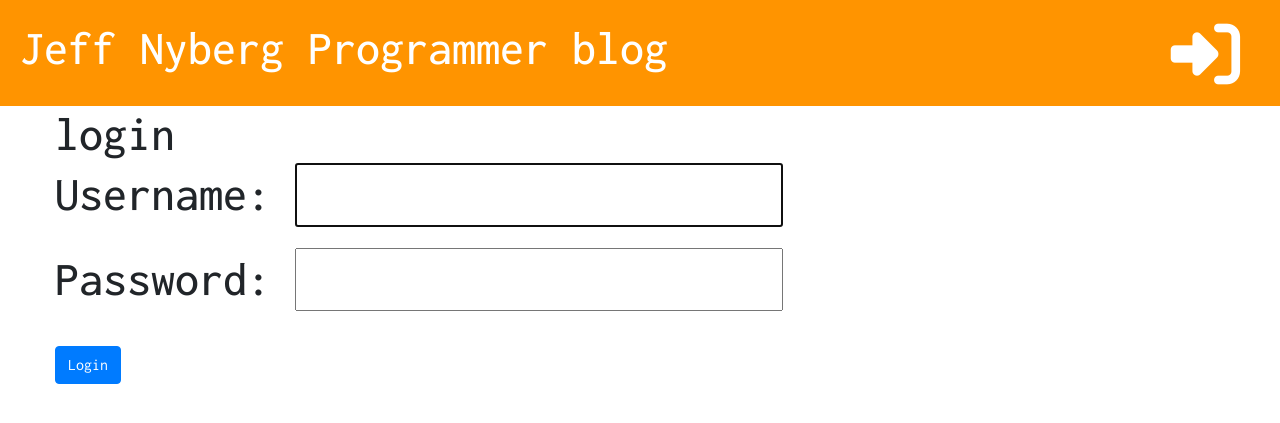
After one commit to janyberg1963/MyBlogSite, a Django app: page /accounts/login/ in a window 1280 px wide. The commit adds this page. Shown: the top 423 px of the page. Run offline with Django 3.2, Linux system fonts and the light colour scheme; some libraries are stand-ins or nearby versions.

Commit message:
add login functionality

```diff
--- a/MyBlog/settings.py
+++ b/MyBlog/settings.py
@@ -27,6 +27,7 @@ DEBUG = True
 
 ALLOWED_HOSTS = []
 
+LOGIN_REDIRECT_URL = "post_list"
 
 # Application definition
 
--- a/Mysite/templates/Mysite/base.html
+++ b/Mysite/templates/Mysite/base.html
@@ -7,7 +7,9 @@
 <head>
     <meta charset="UTF-8">
     <meta name="viewport" content="width=device-width, initial-scale=1.0">
-    <title>My Blog</title>
+
+    <title>{% block title %}{% endblock %}</title>
+
     <link rel="preconnect" href="https://fonts.gstatic.com">
     <link rel="stylesheet" href="https://fonts.googleapis.com/css2?family=Inconsolata:wght@400;500&display=swap " rel="stylesheet ">
     <link rel="stylesheet " href="https://cdn.jsdelivr.net/npm/bootstrap@4.5.3/dist/css/bootstrap.min.css " integrity="sha384-TX8t27EcRE3e/ihU7zmQxVncDAy5uIKz4rEkgIXeMed4M0jlfIDPvg6uqKI2xXr2 " crossorigin="anonymous ">
@@ -21,6 +23,11 @@
         {% if user.is_authenticated %}
         <a href="{% url 'post_draft_list' %}"class="top-menu"> <i class="fab fa-firstdraft fa-2x"></i></a>
         <a href="{% url 'post_new' %}"class="top-menu"> <i class="fas fa-plus fa-2x"></i></a>
+        {% else %}
+
+            <a href="{% url 'login' %}" class="top-menu"><i class="fas fa-sign-in-alt fa-2x"></i></a>
+
+
         {% endif %}
         <h1>
            <a href="{% url 'post_list' %} ">Jeff Nyberg Programmer blog</a>
--- a/Mysite/templates/Mysite/post-detail.html
+++ b/Mysite/templates/Mysite/post-detail.html
@@ -1,5 +1,6 @@
 
 {% extends 'Mysite/base.html' %}
+{% block title %}{{post.title}}{% endblock %}
 
 {% block content %}
 
--- a/Mysite/templates/Mysite/post_draft_list.html
+++ b/Mysite/templates/Mysite/post_draft_list.html
@@ -1,7 +1,7 @@
 
 {% extends "Mysite/base.html" %}
 
-
+{% block title %}My Drafts{% endblock %}
 
 
 {% block content %}
--- a/Mysite/templates/Mysite/post_edit.html
+++ b/Mysite/templates/Mysite/post_edit.html
@@ -1,6 +1,11 @@
 
 
 {% extends "Mysite/base.html" %}
+
+{% block title %}{{post.title}}{% endblock %}
+
+
+
 {% load static %}
 
 {% block content %}
--- a/Mysite/templates/Mysite/post_list.html
+++ b/Mysite/templates/Mysite/post_list.html
@@ -1,4 +1,8 @@
  {% extends "Mysite/base.html" %}
+
+
+{% block title %}My Blog{% endblock %}
+
  {% block content %}
 
  {% for post in posts %}
--- /dev/null
+++ b/Mysite/templates/registration/login.html
@@ -0,0 +1,15 @@
+{% extends 'Mysite/base.html' %}
+
+{% block title %}Login{% endblock %}
+
+{% block content %}
+
+    <h2>login<K/h2>
+    <form method="post">
+        {% csrf_token %}
+        {{ form.as_p }}
+    <button type = "submit" class="btn btn-primary">Login</button>
+    </form>
+
+
+{% endblock %}
--- a/Mysite/urls.py
+++ b/Mysite/urls.py
@@ -1,5 +1,6 @@
 from django.urls import path
 from . import views
+from django.contrib.auth.views import LoginView as auth_views
 
 urlpatterns = [
     path('', views.post_list, name ='post_list'),
@@ -7,5 +8,6 @@ urlpatterns = [
     path('post/new/', views.post_new, name='post_new'),
     path('post/<int:pk>/edit/',views.post_edit, name='post_edit'),
     path('drafts/', views.post_draft_list, name='post_draft_list'),
-    path('post/<int:pk>/publish/', views.post_publish, name='post_publish')
+    path('post/<int:pk>/publish/', views.post_publish, name='post_publish'),
+    path('accounts/login/', auth_views.as_view(template_name='registration/login.html'), name='login'),
 ]
```
Also changed, not shown: Mysite/views.py (+7 -1 lines), db.sqlite3.
